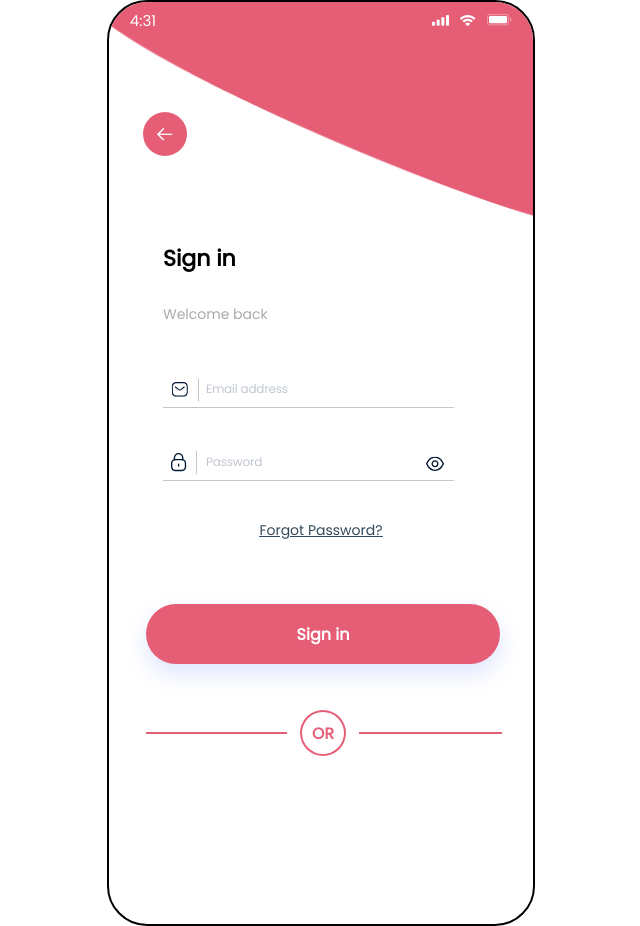
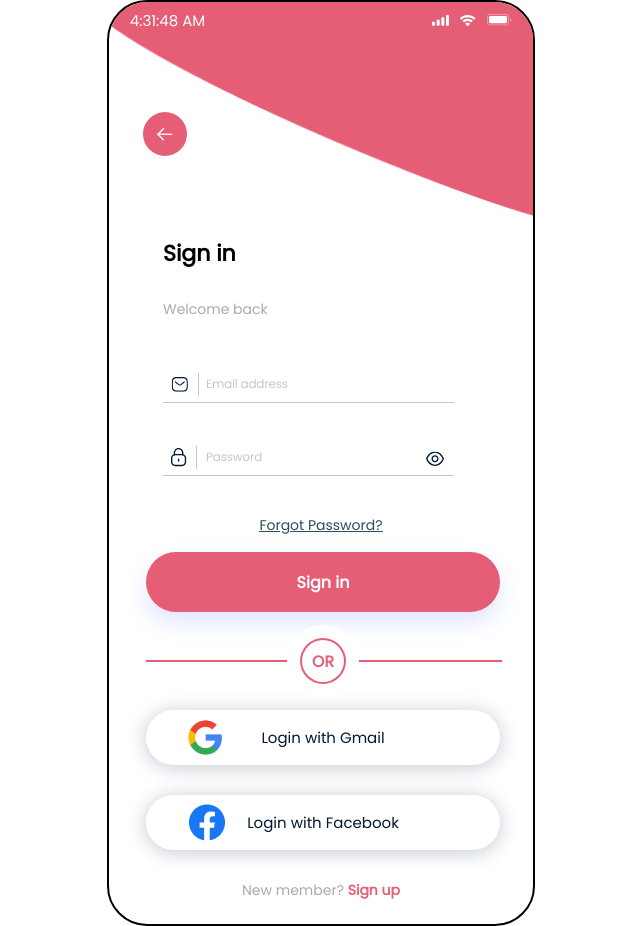
Before and after one commit to nikhilroy2/figma_mobile_design, a plain HTML site: page sign_in.html in a window 1280 px wide. Shown: the whole page, without its empty margins (319-959 px from the left). Drawn offline with Linux system fonts and the light colour scheme.

Commit message:
sign_in.html page added

```diff
--- a/index.html
+++ b/sign_in.html
@@ -147,8 +147,20 @@
                                 OR
                             </span>
                         </div>
+
+                        <a href="#" class="social_sign_btn">
+                            <img src="./img/Google-removebg-preview 1.png" alt=""> Login with Gmail
+                        </a>
+                        <a href="#" class="social_sign_btn fb_sign">
+                            <img src="./img/Facebook.png" alt=""> Login with Facebook
+                        </a>
                     </div>
                 </div>
+            </div>
+            <div class="form_footer">
+                <p>
+                    New member? <a href="#">Sign up</a>
+                </p>
             </div>
         </form>
     </div>
@@ -159,7 +171,7 @@
         function barTimeSet() {
             setInterval(() => {
                 let currentTime = new Date().toLocaleTimeString();
-                document.getElementById('bar_time').innerHTML = String(currentTime).slice(0, 4);
+                document.getElementById('bar_time').innerHTML = String(currentTime);
             }, 1000)
         };
 
--- a/style.scss
+++ b/style.scss
@@ -20,7 +20,7 @@ body {
   overflow: hidden;
   header {
     background: url("./img/header_bg.png") center 0px / contain no-repeat;
-    height: 300px;
+    height: 295px;
     position: relative;
     * {
       color: white;
@@ -101,7 +101,7 @@ body {
         .action_wrapper {
           margin-left: 37px;
           margin-right: 33px;
-          margin-top: 62px;
+          margin-top: 15px;
           .sign_in_btn {
             width: 100%;
             padding: 18px 129px;
@@ -115,7 +115,7 @@ body {
             font-weight: bold;
           }
           .drop_line {
-            margin-top: 46px;
+            margin: 26px 0px;
             position: relative;
             color: #e55e76;
             &::after {
@@ -134,14 +134,37 @@ body {
               align-items: center;
               width: 46px;
               height: 46px;
-              box-shadow: 0 0 0 13px white,
-               0 0 0 2px inset #e55e76;
+              box-shadow: 0 0 0 13px white, 0 0 0 2px inset #e55e76;
               border-radius: 50%;
               background: white;
               z-index: 2;
               position: relative;
               font-size: 15.6616px;
               font-weight: bold;
+            }
+          }
+          .social_sign_btn {
+            display: flex;
+            justify-content: center;
+            align-items: center;
+            height: 55px;
+            background: #ffffff;
+            box-shadow: 0px 2px 20px #c1c7d0;
+            border-radius: 99px;
+            font-size: 15px;
+            color: #001833;
+            margin-bottom: 30px;
+            text-align: center;
+            text-decoration: none;
+            position: relative;
+            img {
+              position: absolute;
+              left: 20px;
+            }
+            &.fb_sign {
+              img {
+                left: 43px;
+              }
             }
           }
         }
@@ -174,5 +197,15 @@ body {
         cursor: pointer;
       }
     }
+    .form_footer {
+      font-size: 14px;
+      color: #aaaaaa;
+      text-align: center;
+      a{
+        font-weight: bold;
+        color: #E55E76;
+        text-decoration: none;
+      }
+    }
   }
 }
```
Also changed, not shown: img/Facebook.png (added), img/Google-removebg-preview 1.png (added), style.css, 1 other file.
